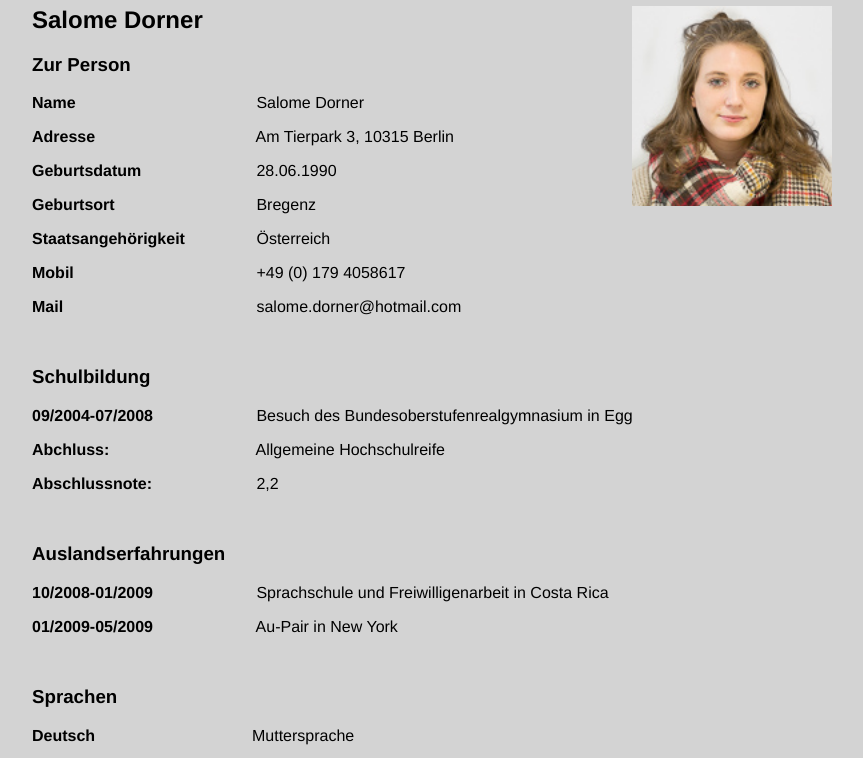
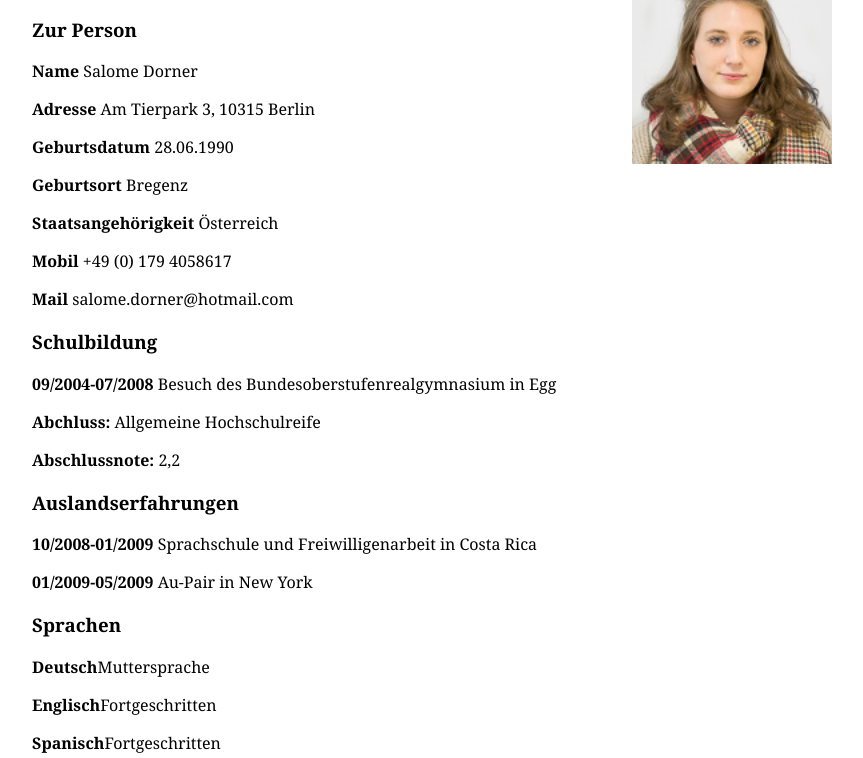
Before and after one commit to salomedorner/mywebsite, a plain HTML site: page mywebsitee/index..html in a window 1280 px wide. Shown: the part 117-875 px from the top of the page, without its empty margins (208-1071 px from the left). Drawn offline with Linux system fonts and the light colour scheme.

Commit message:
.websitestart

```diff
--- a/mywebsitee/css/stylesheet.css
+++ b/mywebsitee/css/stylesheet.css
@@ -1,6 +1,5 @@
 body {
-  font-family: Helvetica;
-  background-color: lightgrey;
+  font-family: Georgia;
 }
 
 
@@ -13,38 +12,14 @@ body {
 .image {
   width: 200px;
   float: right;
-}
+  }
 
-.alle strong {
-  display: inline-block;
-  width: 220px;
-}
 
 
 h1 {
   font-family: Helvetica, sans-serif;
   font-size: 40px;
   border-bottom: 1px solid black;
-}
-
-.meinlebenslauf {
-  margin-bottom: 50px;
-}
-
-.zur-person {
-  margin-bottom: 50px;
-}
-
-.schulbildung {
-  margin-bottom: 50px;
-}
-
-.auslandserfahrungen {
-  margin-bottom: 50px;
-}
-
-.sprachen {
-  margin-bottom: 50px;
 }
 
 .row {
```
